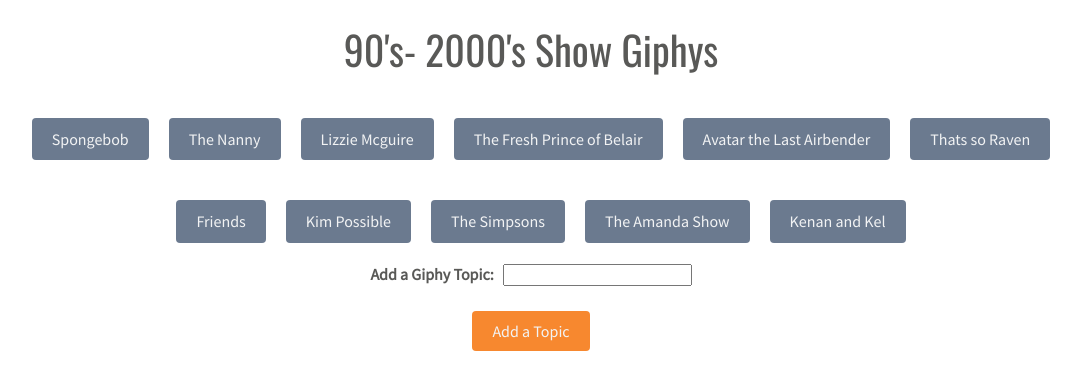
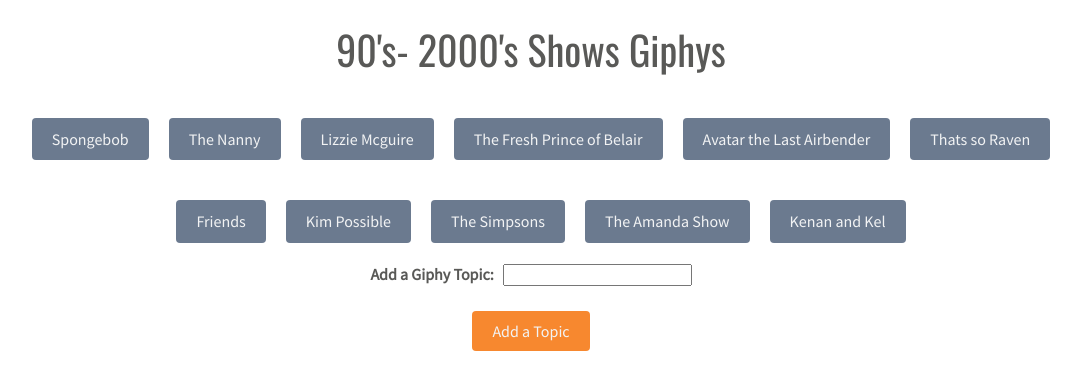
Before and after one commit to mmacdonald1/Giphy, a plain HTML site: page index.html in a window 1280 px wide. Shown: the whole page, without its empty margins (109-1190 px from the left). Drawn offline with nearby package versions, Linux system fonts and the light colour scheme.

Commit message:
title edit

```diff
--- a/index.html
+++ b/index.html
@@ -3,7 +3,7 @@
 
 <head>
   <meta charset="utf-8">
-  <title>Show Giphy</title>
+  <title>Shows Giphy</title>
 
   </style>
   <!-- Added link to the jQuery Library -->
@@ -23,7 +23,7 @@
 <body>
 
   <div class="container">
-    <h1>90's- 2000's Show Giphys</h1>
+    <h1>90's- 2000's Shows Giphys</h1>
 
      <!-- Rendered Buttons will get Dumped Here  -->
     <div id="buttons-view" class="col-md-12 text-center"></div>
```
